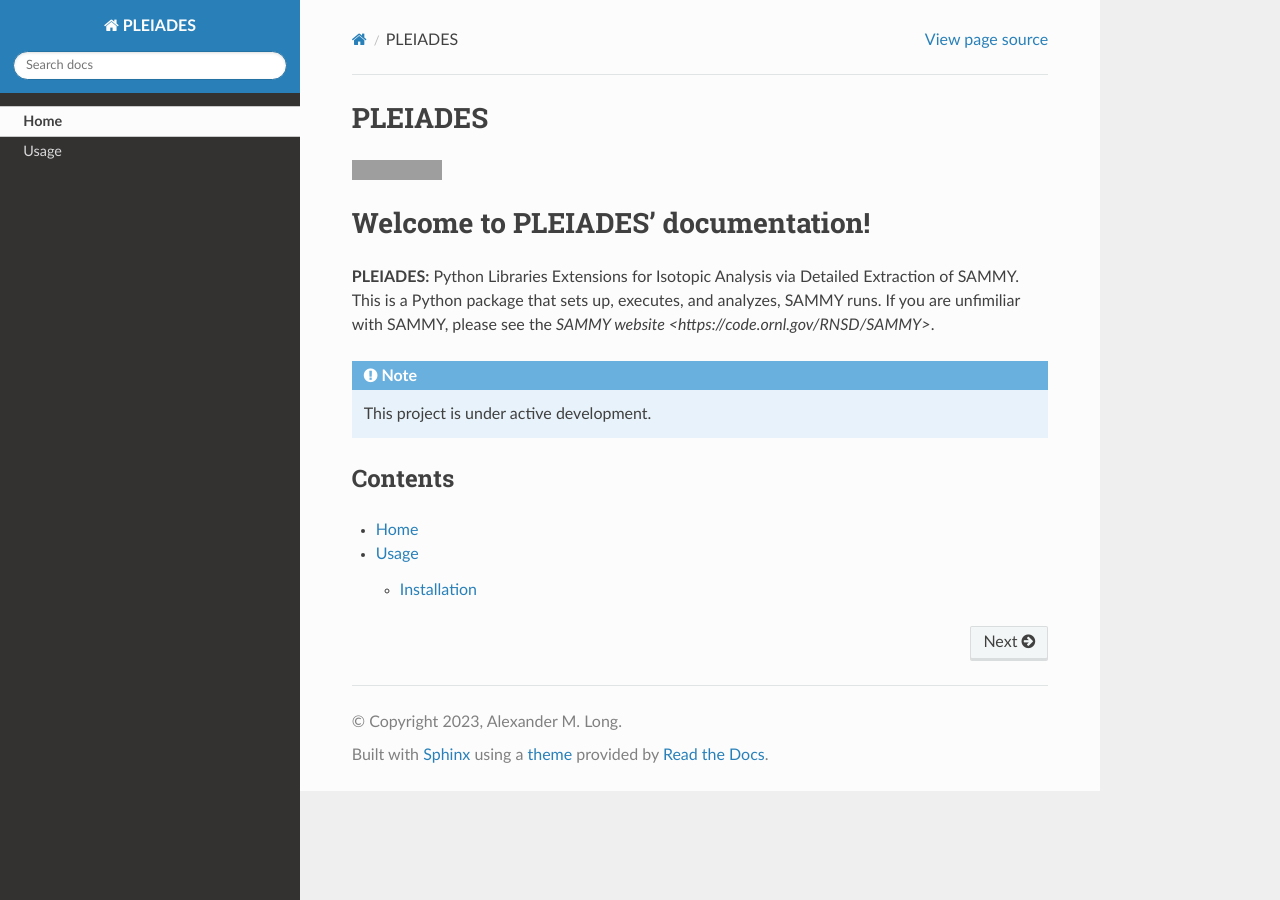
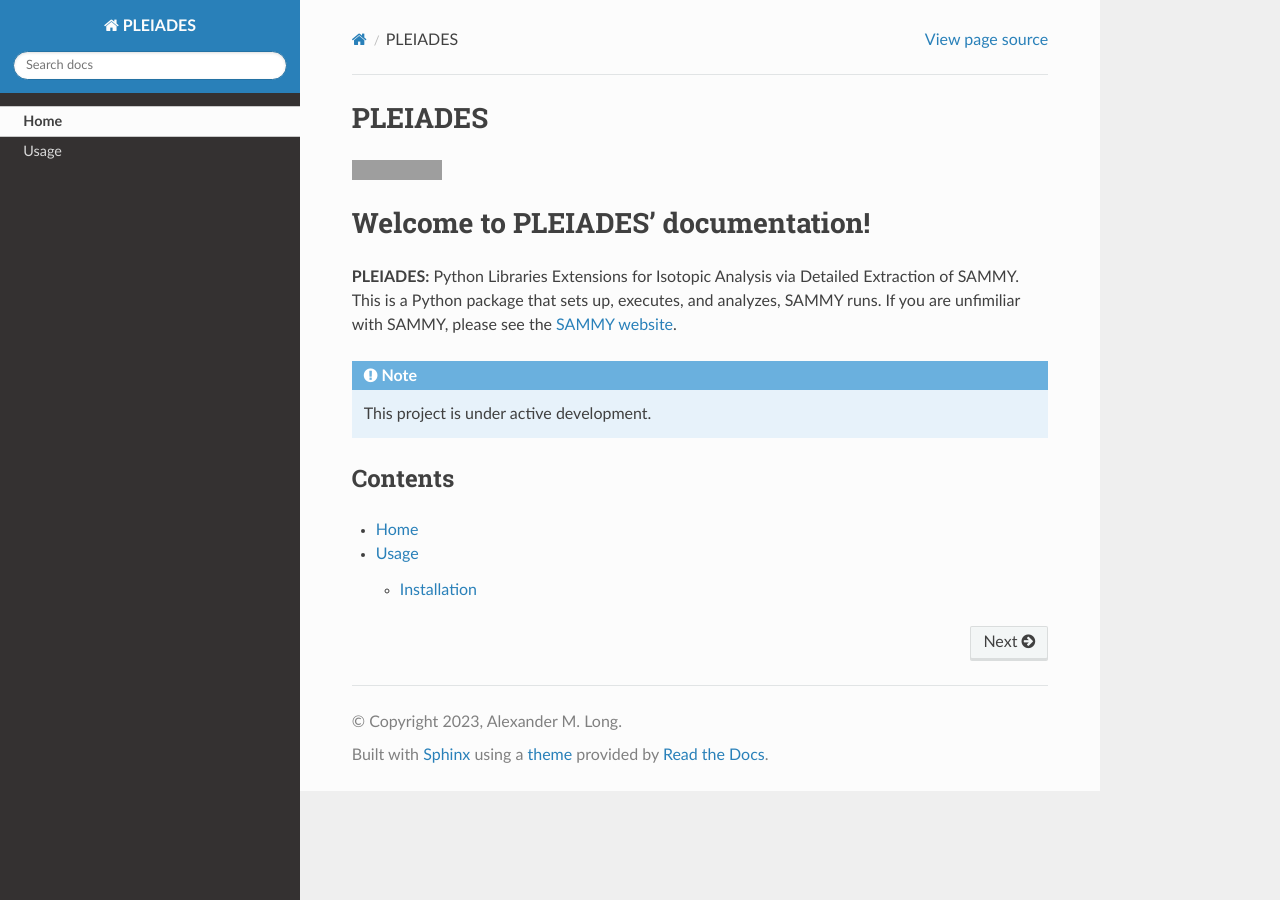
Before and after one commit to along4/Pleiades, a Sphinx documentation site: the page built from docs/index.rst, in a window 1280 px wide. Built offline with Sphinx 7.4.7 and the Read the Docs theme 2.0.0, drawn with Linux system fonts in a browser that asks for light colours; pages that are not in the unit, such as notebooks, are missing from menus; grey boxes are pictures that could not be loaded.

Commit message:
Figuring out links in index.rst

```diff
--- a/docs/index.rst
+++ b/docs/index.rst
@@ -5,7 +5,7 @@ Welcome to PLEIADES' documentation!
 
 **PLEIADES:** Python Libraries Extensions for Isotopic Analysis via Detailed Extraction of SAMMY.
 This is a Python package that sets up, executes, and analyzes, SAMMY runs. If you are unfimiliar
-with SAMMY, please see the `SAMMY website <https://code.ornl.gov/RNSD/SAMMY>`.
+with SAMMY, please see the `SAMMY website <https://code.ornl.gov/RNSD/SAMMY>`_.
 
 
 .. note::
```
